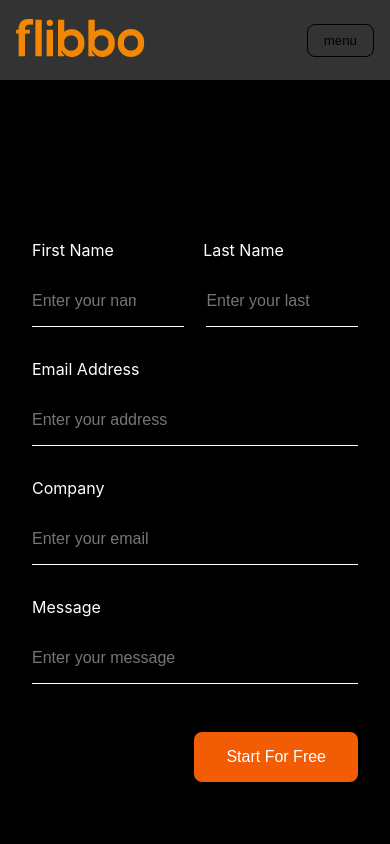
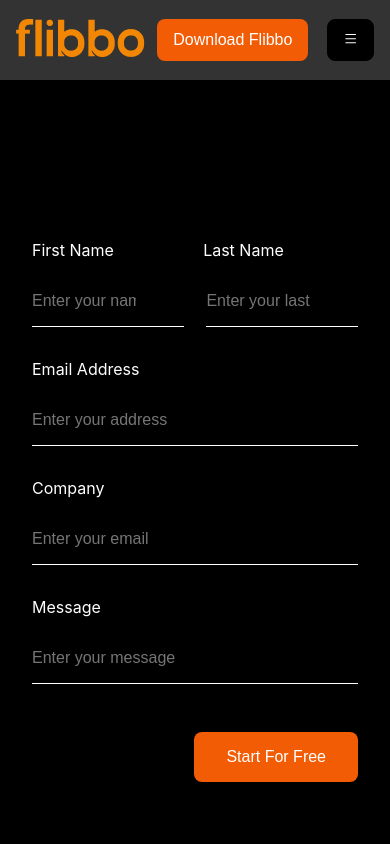
Before and after one commit to mohammad6vakili/scroll_website, a React (Create React App) app: page /contact-us in a window 390 px wide. Shown: the top 844 px of the page. Built offline with nearby package versions, Linux system fonts and the light colour scheme.

Commit message:
fix(all bugs): :bug: fix all bugs

```diff
--- a/src/Components/Header.js
+++ b/src/Components/Header.js
@@ -1,6 +1,7 @@
 import classes from "./Header.module.css";
 import logo from "../Assets/Group.png";
 import { useState } from "react";
+import { AiOutlineMenu } from "react-icons/ai";
 
 const Header = (props) => {
   const [navOpen, setNavOpen] = useState(false);
@@ -27,7 +28,7 @@ const Header = (props) => {
         className={classes.menuButton}
         onClick={() => setNavOpen((prev) => !prev)}
       >
-        menu
+        <AiOutlineMenu />
       </button>
       <nav className={`${classes.navMobile} ${!navOpen && classes.navHidden}`}>
         <a href="/#" onClick={scrollToThis} className={classes.navLink}>
@@ -40,7 +41,6 @@ const Header = (props) => {
           Feature
         </a>
         <a href="https://marketplace.flibbo.com/">Login</a>
-        <a href="https://marketplace.flibbo.com/">Download Flibbo</a>
         <a href="/contact-us">Contact Us</a>
       </nav>
       <nav className={classes.navigation}>
--- a/src/Components/Header.module.css
+++ b/src/Components/Header.module.css
@@ -68,10 +68,10 @@
 
 .menuButton {
   display: none;
-  background-color: transparent;
-  color: var(--black);
+  background-color: var(--black);
+  color: var(--white);
   border: 1px solid var(--black);
-  padding: 0.5rem 1rem;
+  padding: 12px 1rem;
   border-radius: 0.5rem;
   order: 2;
   margin-right: 1rem;
@@ -123,7 +123,15 @@
 }
 
 @media only screen and (max-width: 480px) {
-  .actions {
+  .actions > a {
     display: none;
   }
+  .purple {
+    margin-right: 0 !important;
+  }
 }
+@media only screen and (max-width: 420px) {
+  .logo {
+    margin-right: 10px;
+  }
+}
```
